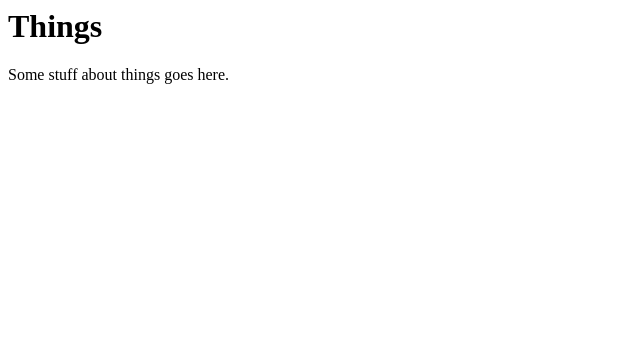
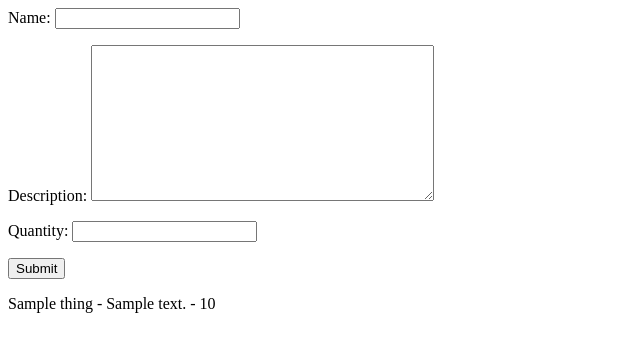
Before and after one commit to KCL-SEG/things-2-shreeyachandel, a Django app: template things/templates/home.html in a window 1280 px wide. Shown: the top 352 px of the page, without its empty margins (0-640 px from the left). Run offline with Django 3.2, Linux system fonts and the light colour scheme; the template is opened without the code that fills it: values that come from a table or form of the project are taken from there, others are empty; tables that the repository leaves empty hold one stand-in row (values such as "Sample post").

Commit message:
Solution 1

```diff
--- a/things/forms.py
+++ b/things/forms.py
@@ -1,3 +1,14 @@
 """Forms of the project."""
 
 # Create your forms here.
+
+from django import forms
+from .models import Thing
+
+class ThingForm(forms.ModelForm):
+    class Meta:
+        model = Thing
+        fields = ['name', 'description', 'quantity']
+
+    description = forms.CharField(widget=forms.Textarea)
+    quantity = forms.IntegerField(widget=forms.NumberInput)
--- a/things/templates/home.html
+++ b/things/templates/home.html
@@ -1,11 +1,9 @@
-<html>
-<head>
-  <title>Things</title>
-</head>
-<body>
-  <h1>
-    Things
-  </h1>
-  <p>Some stuff about things goes here.</p>
-</body>
-</html>
+<form method="post" action="{% url 'home' %}">
+  {% csrf_token %}
+  {{ form.as_p }}
+  <button type="submit">Submit</button>
+</form>
+
+{% for thing in things %}
+  <p>{{ thing.name }} - {{ thing.description }} - {{ thing.quantity }}</p>
+{% endfor %}
```
Also changed, not shown: things/views.py (+13 -2 lines).
